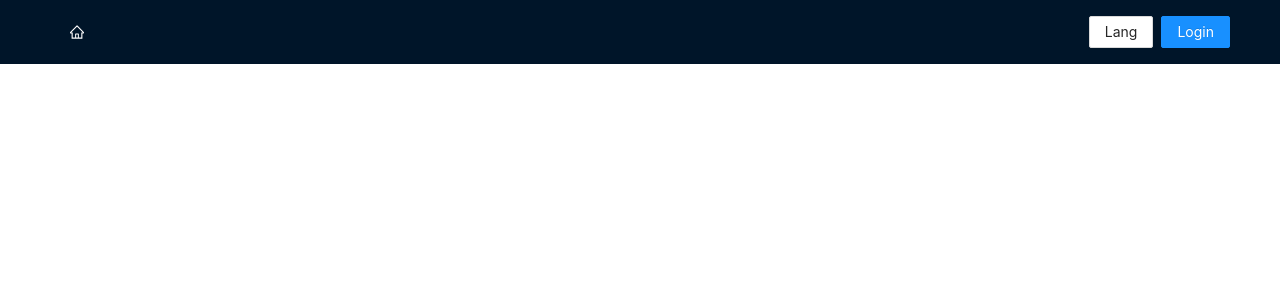
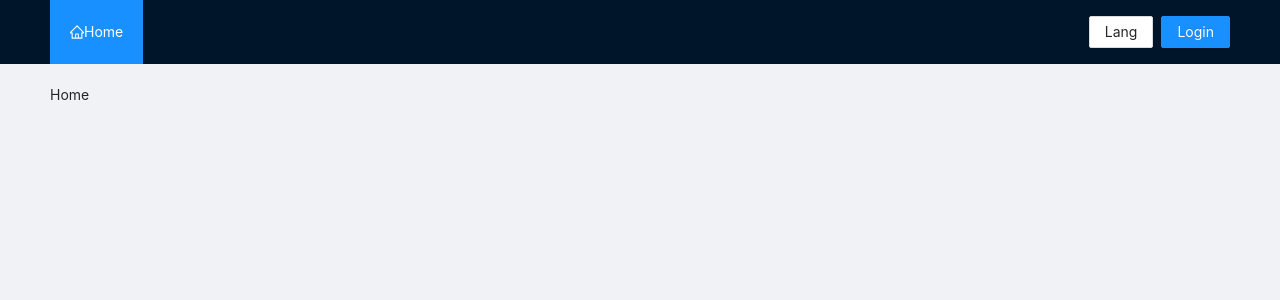
Before and after one commit to alexander-sergeev/test-task-mar-2021, a React (Create React App) app: page / in a window 1280 px wide. Shown: the top 300 px of the page. Built offline with nearby package versions, Linux system fonts and the light colour scheme.

Commit message:
Add react router

```diff
--- a/package.json
+++ b/package.json
@@ -14,6 +14,7 @@
     "antd": "^4.13.0",
     "react": "^17.0.1",
     "react-dom": "^17.0.1",
+    "react-router-dom": "^5.2.0",
     "react-scripts": "4.0.3",
     "typescript": "^4.1.2",
     "web-vitals": "^1.0.1"
@@ -41,5 +42,8 @@
       "last 1 firefox version",
       "last 1 safari version"
     ]
+  },
+  "devDependencies": {
+    "@types/react-router-dom": "^5.1.7"
   }
 }
--- a/src/App.css
+++ b/src/App.css
@@ -1,38 +1,7 @@
-.App {
-  text-align: center;
+.layout {
+  min-height: 100vh;
 }
 
-.App-logo {
-  height: 40vmin;
-  pointer-events: none;
+.content {
+  padding: 20px 50px;
 }
-
-@media (prefers-reduced-motion: no-preference) {
-  .App-logo {
-    animation: App-logo-spin infinite 20s linear;
-  }
-}
-
-.App-header {
-  background-color: #282c34;
-  min-height: 100vh;
-  display: flex;
-  flex-direction: column;
-  align-items: center;
-  justify-content: center;
-  font-size: calc(10px + 2vmin);
-  color: white;
-}
-
-.App-link {
-  color: #61dafb;
-}
-
-@keyframes App-logo-spin {
-  from {
-    transform: rotate(0deg);
-  }
-  to {
-    transform: rotate(360deg);
-  }
-}
--- a/src/App.tsx
+++ b/src/App.tsx
@@ -2,15 +2,35 @@ import React from 'react';
 import './App.css';
 import { Layout } from 'antd';
 import Navbar from './components/Navbar/Navbar';
+import {
+  BrowserRouter as Router,
+  Switch,
+  Route,
+} from 'react-router-dom';
+import Home from './pages/Home/Home';
+import NotFound from './pages/NotFound/NotFound';
 
 function App() {
   return (
-    <Layout className="layout">
-      <Layout.Header>
-        <Navbar></Navbar>
-      </Layout.Header>
-    </Layout>
+    <Router>
+      <Layout className="layout">
+        <Layout.Header>
+          <Navbar></Navbar>
+        </Layout.Header>
+        <Layout.Content className="content">
+          <Switch>
+            <Route exact path="/">
+              <Home />
+            </Route>
+            <Route path="/">
+              <NotFound />
+            </Route>
+          </Switch>
+        </Layout.Content>
+      </Layout>
+    </Router>
   );
 }
 
+
 export default App;
--- a/src/components/Navbar/Navbar.tsx
+++ b/src/components/Navbar/Navbar.tsx
@@ -3,6 +3,7 @@ import {
   HomeOutlined,
 } from '@ant-design/icons';
 import React from 'react';
+import { Link } from 'react-router-dom';
 import './Navbar.css';
 
 const langMenu = (
@@ -18,9 +19,12 @@ function Navbar() {
     <>
       <Row>
         <Col span={6}>
-          <Menu theme="dark" mode="horizontal">
-            <Menu.Item key="home">
-              <HomeOutlined className="home-icon" />
+          <Menu theme="dark" mode="horizontal" defaultSelectedKeys={[window.location.pathname]}>
+            <Menu.Item key="/">
+              <Link to="/">
+                <HomeOutlined className="home-icon" />
+                Home
+              </Link>
             </Menu.Item>
           </Menu>
         </Col>
--- /dev/null
+++ b/src/pages/Home/Home.tsx
@@ -0,0 +1,12 @@
+import React from 'react';
+
+function Home() {
+  return (
+    <>
+      Home
+    </>
+  );
+}
+
+
+export default Home;
--- /dev/null
+++ b/src/pages/NotFound/NotFound.tsx
@@ -0,0 +1,12 @@
+import React from 'react';
+
+function Home() {
+  return (
+    <>
+      404 | Page not found
+    </>
+  );
+}
+
+
+export default Home;
```
Also changed, not shown: 1 other file (tests, documents, lock files or other folders).
